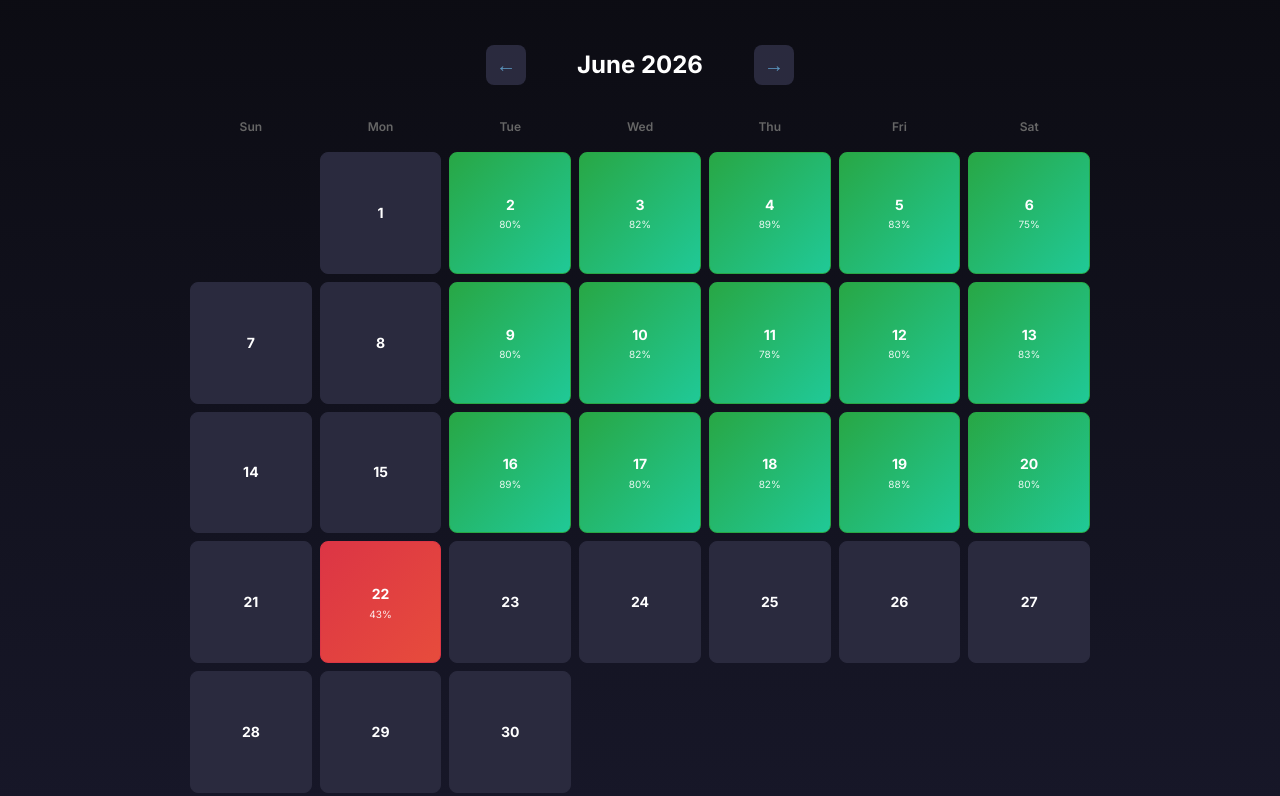
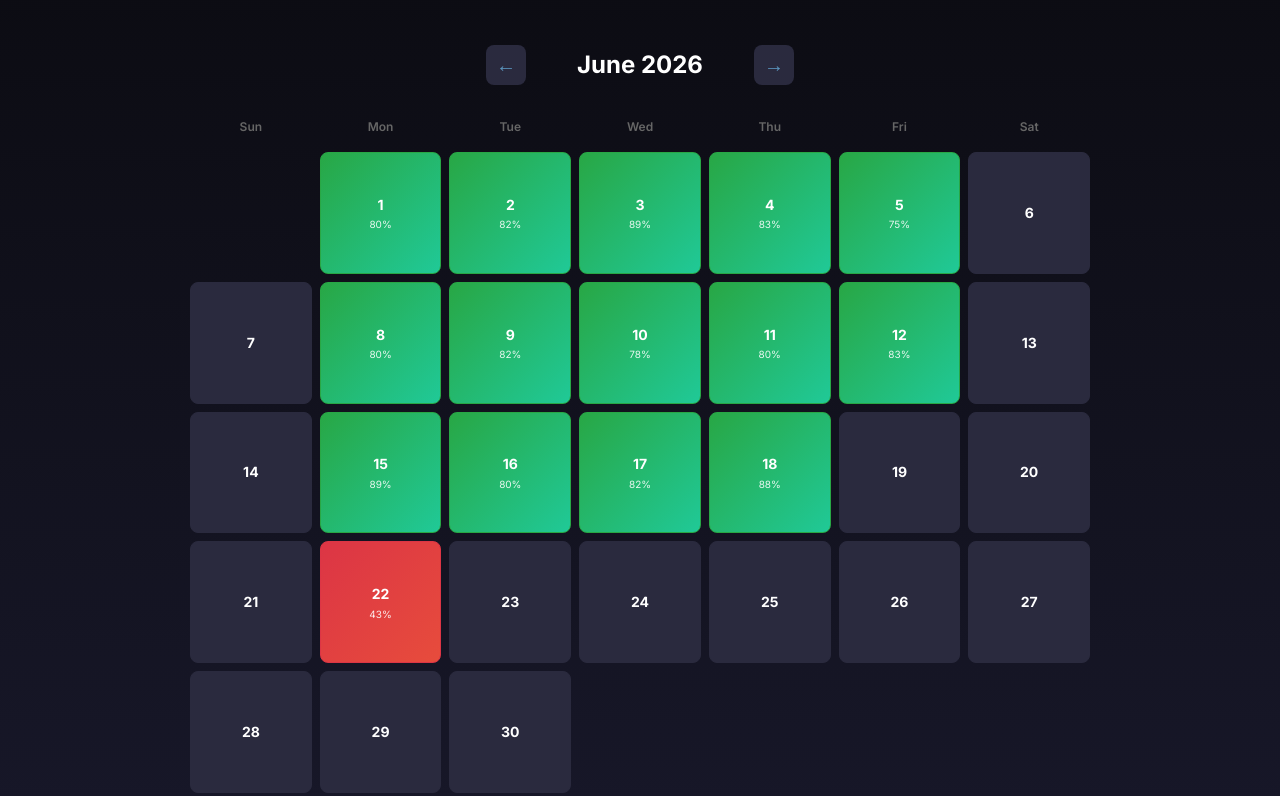
Before and after one commit to ShortSideResearch/feed, a plain HTML site: page landing/index.html in a window 1280 px wide. Shown: the part 863-1659 px from the top of the page. Drawn offline with Linux system fonts and the light colour scheme.

Commit message:
Fix June data to use Mon-Fri trading days only, skip Juneteenth

```diff
--- a/landing/index.html
+++ b/landing/index.html
@@ -1546,21 +1546,20 @@
         {"date": "2026-05-30", "gappers": 9, "correct": 7, "tickers": ["PG", "KO", "PEP", "COST", "WMT", "TGT", "HD", "LOW", "SBUX"]}
       ],
       "2026-06": [
-        {"date": "2026-06-02", "gappers": 10, "correct": 8, "tickers": ["CVNA", "UPST", "AFRM", "SOFI", "HOOD", "LC", "TREE", "LPRO", "OMF", "SLM"]},
-        {"date": "2026-06-03", "gappers": 11, "correct": 9, "tickers": ["PLTR", "SNOW", "AI", "PATH", "MDB", "DDOG", "NET", "CRWD", "ZS", "OKTA", "S"]},
-        {"date": "2026-06-04", "gappers": 9, "correct": 8, "tickers": ["IONQ", "RGTI", "QUBT", "SOUN", "BBAI", "GFAI", "ARQQ", "QBTS", "KULR"]},
-        {"date": "2026-06-05", "gappers": 12, "correct": 10, "tickers": ["NIO", "XPEV", "LI", "RIVN", "LCID", "FSR", "GOEV", "FFIE", "PSNY", "PTRA", "MULN", "WKHS"]},
-        {"date": "2026-06-06", "gappers": 8, "correct": 6, "tickers": ["TSLA", "F", "GM", "STLA", "HMC", "TM", "RACE", "RIVN"]},
-        {"date": "2026-06-09", "gappers": 10, "correct": 8, "tickers": ["NVDA", "AMD", "INTC", "QCOM", "AVGO", "MU", "MRVL", "ARM", "TSM", "ASML"]},
-        {"date": "2026-06-10", "gappers": 11, "correct": 9, "tickers": ["META", "SNAP", "PINS", "MTCH", "BMBL", "RDDT", "DUOL", "TWLO", "PTON", "CHWY", "W"]},
-        {"date": "2026-06-11", "gappers": 9, "correct": 7, "tickers": ["SHOP", "MELI", "JD", "PDD", "BABA", "CPNG", "SE", "GLBE", "VTEX"]},
-        {"date": "2026-06-12", "gappers": 10, "correct": 8, "tickers": ["ABNB", "BKNG", "EXPE", "TRIP", "TCOM", "MAR", "HLT", "H", "WH", "WYND"]},
-        {"date": "2026-06-13", "gappers": 12, "correct": 10, "tickers": ["BA", "LMT", "RTX", "NOC", "GD", "HII", "LHX", "TXT", "HEI", "TDG", "SPR", "ERJ"]},
-        {"date": "2026-06-16", "gappers": 9, "correct": 8, "tickers": ["XOM", "CVX", "COP", "EOG", "SLB", "HAL", "BKR", "OXY", "DVN"]},
-        {"date": "2026-06-17", "gappers": 10, "correct": 8, "tickers": ["JPM", "BAC", "WFC", "C", "GS", "MS", "USB", "PNC", "TFC", "SCHW"]},
-        {"date": "2026-06-18", "gappers": 11, "correct": 9, "tickers": ["UNH", "JNJ", "PFE", "MRK", "ABBV", "LLY", "BMY", "AMGN", "GILD", "VRTX", "REGN"]},
-        {"date": "2026-06-19", "gappers": 8, "correct": 7, "tickers": ["ADTX", "CAST", "WKSP", "WOK", "GFAI", "BFRG", "SOUN", "KULR"]},
-        {"date": "2026-06-20", "gappers": 10, "correct": 8, "tickers": ["AAPL", "MSFT", "GOOGL", "AMZN", "META", "NVDA", "TSLA", "ARM", "PLTR", "SNOW"]},
+        {"date": "2026-06-01", "gappers": 10, "correct": 8, "tickers": ["CVNA", "UPST", "AFRM", "SOFI", "HOOD", "LC", "TREE", "LPRO", "OMF", "SLM"]},
+        {"date": "2026-06-02", "gappers": 11, "correct": 9, "tickers": ["PLTR", "SNOW", "AI", "PATH", "MDB", "DDOG", "NET", "CRWD", "ZS", "OKTA", "S"]},
+        {"date": "2026-06-03", "gappers": 9, "correct": 8, "tickers": ["IONQ", "RGTI", "QUBT", "SOUN", "BBAI", "GFAI", "ARQQ", "QBTS", "KULR"]},
+        {"date": "2026-06-04", "gappers": 12, "correct": 10, "tickers": ["NIO", "XPEV", "LI", "RIVN", "LCID", "FSR", "GOEV", "FFIE", "PSNY", "PTRA", "MULN", "WKHS"]},
+        {"date": "2026-06-05", "gappers": 8, "correct": 6, "tickers": ["TSLA", "F", "GM", "STLA", "HMC", "TM", "RACE", "RIVN"]},
+        {"date": "2026-06-08", "gappers": 10, "correct": 8, "tickers": ["NVDA", "AMD", "INTC", "QCOM", "AVGO", "MU", "MRVL", "ARM", "TSM", "ASML"]},
+        {"date": "2026-06-09", "gappers": 11, "correct": 9, "tickers": ["META", "SNAP", "PINS", "MTCH", "BMBL", "RDDT", "DUOL", "TWLO", "PTON", "CHWY", "W"]},
+        {"date": "2026-06-10", "gappers": 9, "correct": 7, "tickers": ["SHOP", "MELI", "JD", "PDD", "BABA", "CPNG", "SE", "GLBE", "VTEX"]},
+        {"date": "2026-06-11", "gappers": 10, "correct": 8, "tickers": ["ABNB", "BKNG", "EXPE", "TRIP", "TCOM", "MAR", "HLT", "H", "WH", "WYND"]},
+        {"date": "2026-06-12", "gappers": 12, "correct": 10, "tickers": ["BA", "LMT", "RTX", "NOC", "GD", "HII", "LHX", "TXT", "HEI", "TDG", "SPR", "ERJ"]},
+        {"date": "2026-06-15", "gappers": 9, "correct": 8, "tickers": ["XOM", "CVX", "COP", "EOG", "SLB", "HAL", "BKR", "OXY", "DVN"]},
+        {"date": "2026-06-16", "gappers": 10, "correct": 8, "tickers": ["JPM", "BAC", "WFC", "C", "GS", "MS", "USB", "PNC", "TFC", "SCHW"]},
+        {"date": "2026-06-17", "gappers": 11, "correct": 9, "tickers": ["UNH", "JNJ", "PFE", "MRK", "ABBV", "LLY", "BMY", "AMGN", "GILD", "VRTX", "REGN"]},
+        {"date": "2026-06-18", "gappers": 8, "correct": 7, "tickers": ["ADTX", "CAST", "WKSP", "WOK", "GFAI", "BFRG", "SOUN", "KULR"]},
         {"date": "2026-06-22", "gappers": 14, "correct": 6, "tickers": ["GETY", "TNON", "ADTX", "EHGO", "SAGT", "APGE", "NXTS", "CRMT", "DFTX", "RMTI", "BIVI", "BYAH", "CLPT", "CLWT"]}
       ]
     };
```
